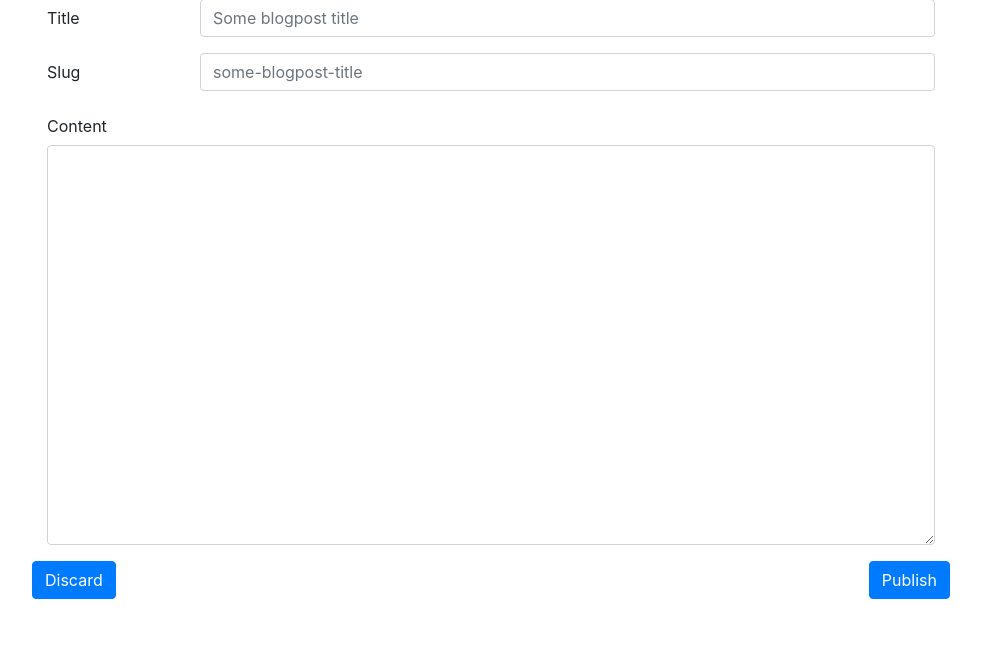
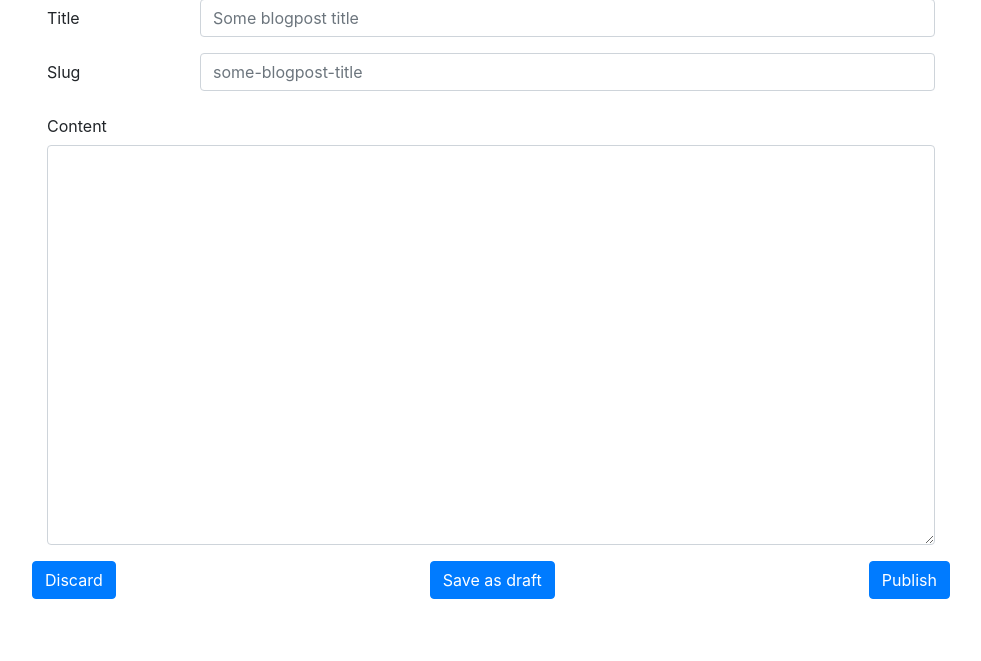
Before and after one commit to JKozma81/bh-blog-kj, a Node server app: template views/newPost.handlebars in a window 1280 px wide. Shown: the part 73-734 px from the top of the page, without its empty margins (149-1130 px from the left). Run offline with Node 20, Linux system fonts and the light colour scheme; the template is opened without the code that fills it, so the values that code supplies are empty; some libraries are stand-ins or nearby versions.

Commit message:
working on draft status

```diff
--- a/controllers/PostController.js
+++ b/controllers/PostController.js
@@ -41,7 +41,7 @@ class PostController {
   }
 
   post(req, res) {
-    const { title, content, slug } = req.body;
+    const { title, content, slug, draft } = req.body;
 
     if (!title && !content && !slug) {
       res.redirect("/posts?error=title-content-slug");
@@ -77,7 +77,8 @@ class PostController {
       author: user.username,
       created_at: date,
       content,
-      slug
+      slug,
+      draft: draft ? Number(!!draft) : Number(false)
     };
     PostsDAO.addPost(newPost);
     res.redirect("/admin");
--- a/views/editPost.handlebars
+++ b/views/editPost.handlebars
@@ -36,6 +36,6 @@
       if (!regex.test(key)) {
         event.preventDefault();
       }
-    })
-  })
+    });
+  });
 </script>
--- a/views/newPost.handlebars
+++ b/views/newPost.handlebars
@@ -22,8 +22,10 @@
           {{/if}}</textarea>
       </div>
     </div>
+    <input type="text" name="draft" value="true" class="set-draft" disabled hidden>
     <div class="form-group row d-flex justify-content-between">
       <a class="btn btn-primary mb-2" href="/admin" role="button">Discard</a>
+      <button type="submit" class="btn btn-primary mb-2 save-draft">Save as draft</button>
       <button type="submit" class="btn btn-primary mb-2">Publish</button>
     </div>
 
@@ -49,6 +51,10 @@
     'use strict';
     window.addEventListener('load', function () {
       const form = document.querySelector('.new-post-form');
+
+      document.querySelector('.save-draft').addEventListener('click', () => {
+        document.querySelector('.set-draft').disabled = false;
+      })
 
       document.querySelector('#post_slug').addEventListener('keypress', (event) => {
         const regex = new RegExp("^[a-z\-]+$");
```
Also changed, not shown: db/blog.db.
